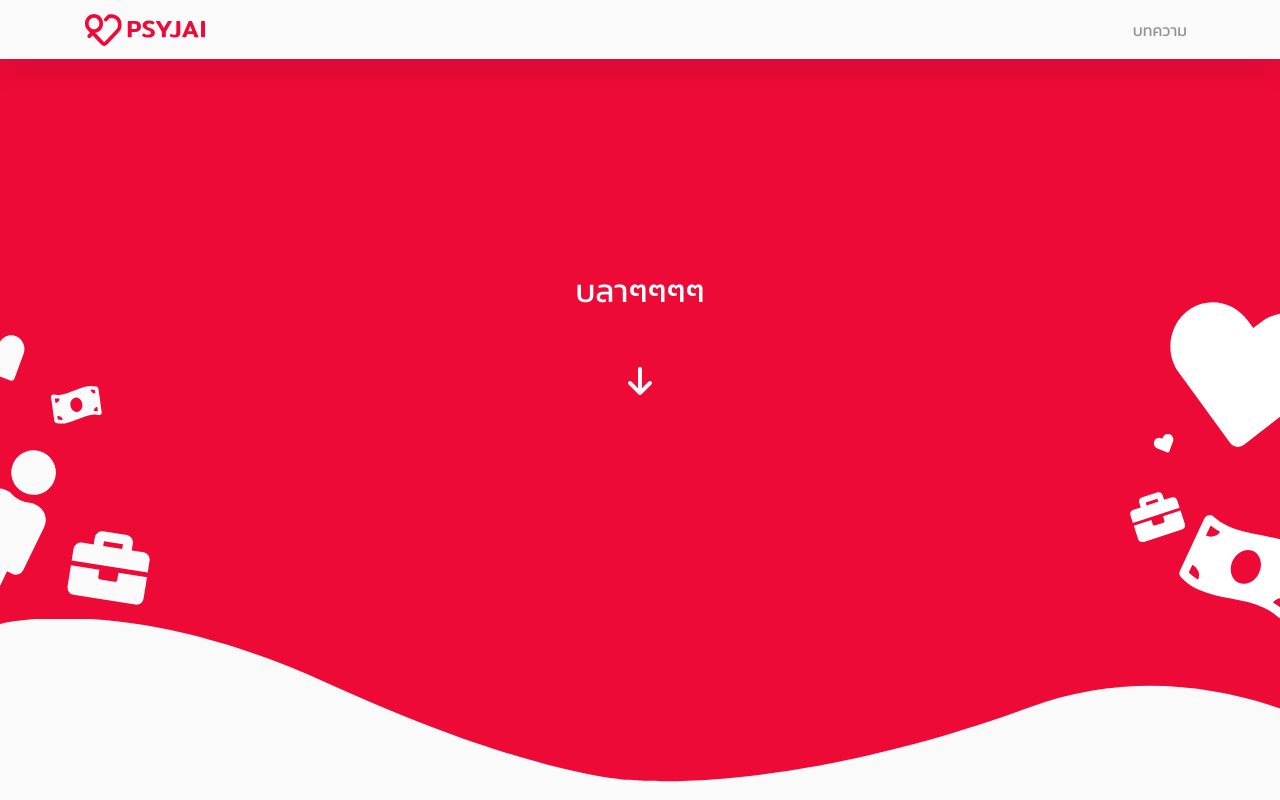
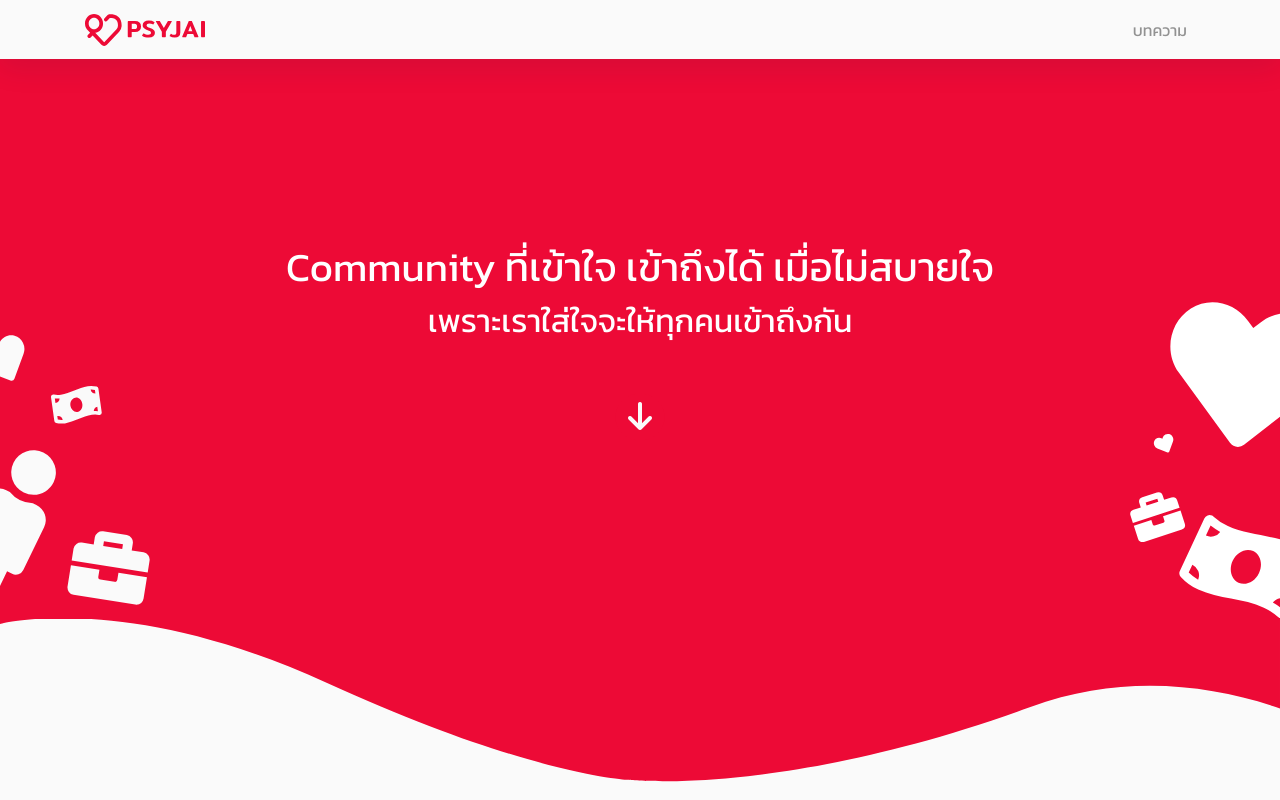
Before and after one commit to WebmasterCamp/ywc17-workshop-a, a Vue app: page /taker in a window 1280 px wide. Shown: the top 800 px of the page. Built offline with nearby package versions, Linux system fonts and the light colour scheme.

Commit message:
fix header

```diff
--- a/src/views/Taker.vue
+++ b/src/views/Taker.vue
@@ -4,7 +4,8 @@
         <b-container fluid class="h-100">
           <b-row class="align-items-center h-100">
             <b-col class="text-center">
-              <h2 class="text-center h-100 ht">บลาๆๆๆๆ</h2>
+              <h1 class="text-center h-100 ht">Community ที่เข้าใจ เข้าถึงได้ เมื่อไม่สบายใจ</h1>
+              <h2 class="text-center h-100 ht">เพราะเราใส่ใจจะให้ทุกคนเข้าถึงกัน</h2>
               <b-button @click="moveTo('#section-2')" pill variant="primary mt-5 hbd" class="scoll-btn"><i class="fa fa-arrow-down" style="font-size: 2em;" aria-hidden="true"></i></b-button>
             </b-col>
           </b-row>
@@ -76,6 +77,9 @@
   color: white;
   background-color: white;
 }
+.ht{
+  line-height: 1.5em;
+}
 </style>
 
 <script>
```
